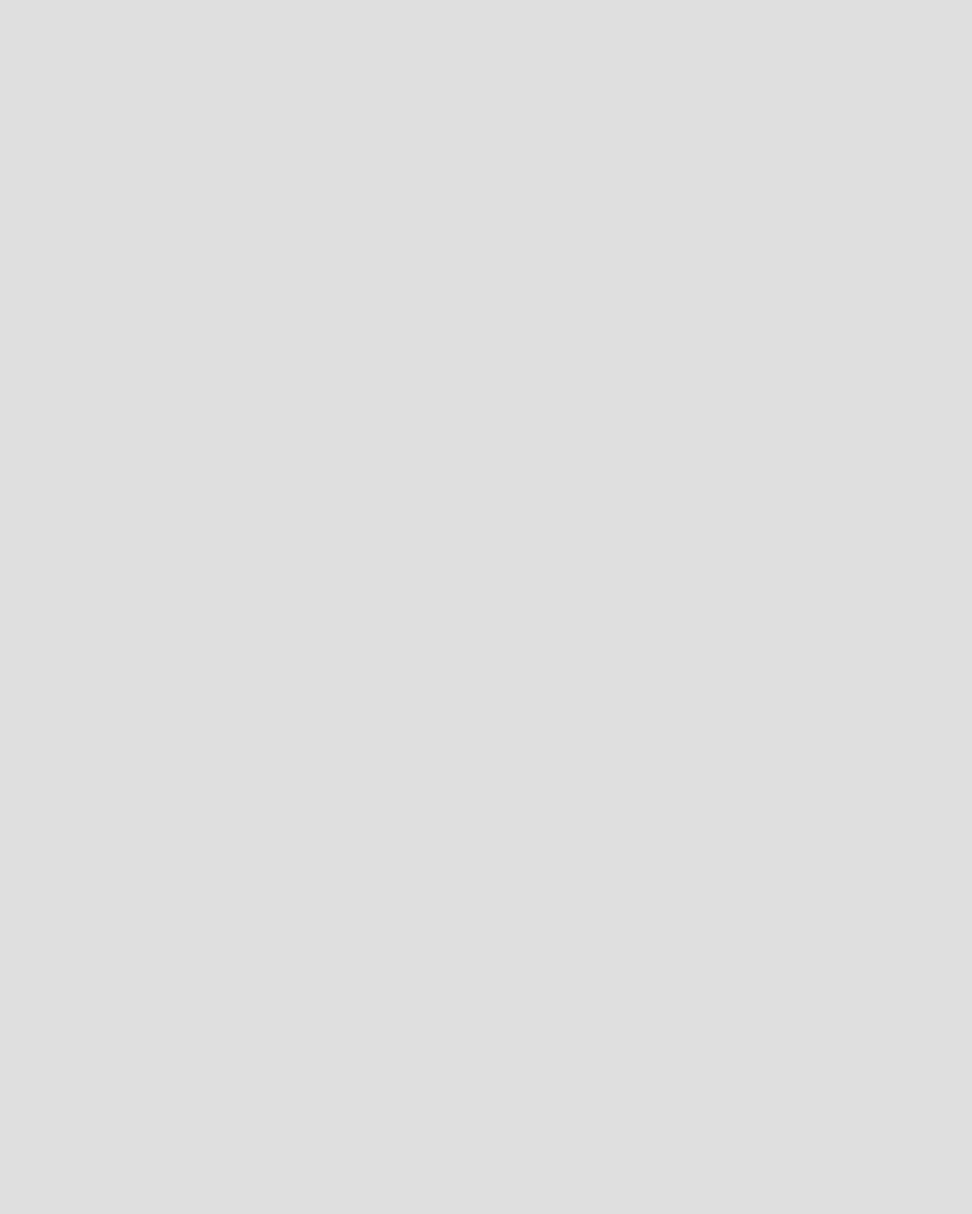
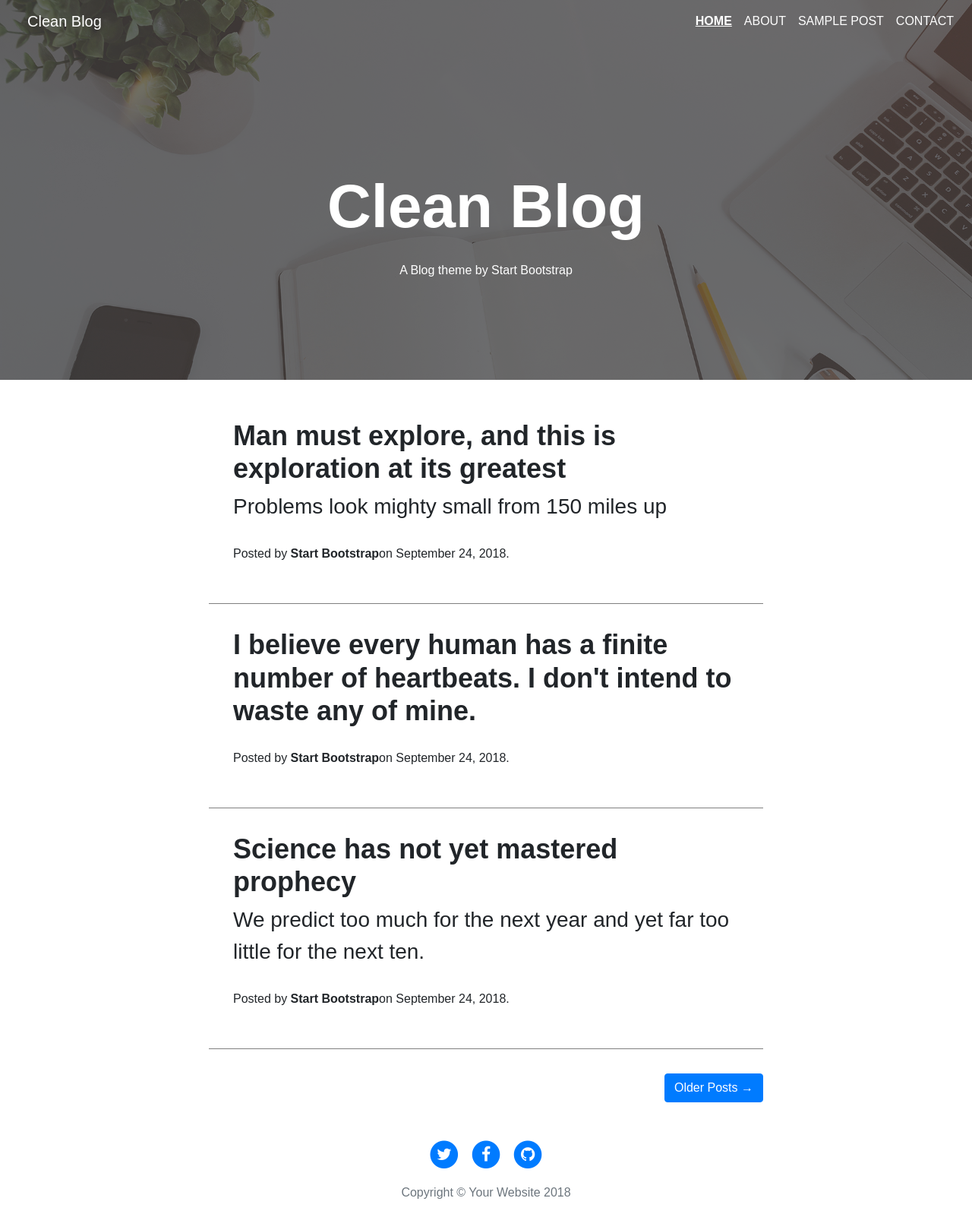
Before and after one commit to alexandrekings/templateBootstrap, a plain HTML site: page index.html in a window 1280 px wide. Shown: the whole page at 76% size. Before the commit the page ends 800 px from the top, so only its background shows below. Drawn offline with nearby package versions, Linux system fonts and the light colour scheme.

Commit message:
primera pantalla

```diff
--- a/css/style.css
+++ b/css/style.css
@@ -1,30 +1,24 @@
 /*general*/
 body{
     font-family: 'arial', serif;
-    background-image: url("../img/graph-tile.png");
-    background-repeat: repeat;
     padding: 0px;
     margin: 0px;
     width: 100%;
-        background-color: #dfdfdf;
+     background-color: #fff;
 }
-.navbar {
+nav{
+        color: #fff;
+    padding: 2em 2em;
+}
 
-    flex-direction: row;
-
-}
 .navbar-brand{
     margin-left: 1em;
 }
 
-.navbar .btn {
-    align-self : flex-end;
-}
-.navbar-expand-lg {
-    -ms-flex-flow: row nowrap;
-    flex-flow: row nowrap;
-    -ms-flex-pack: start;
-    justify-content:  space-between!important;
+.title {
+    font-size: 5rem;
+    margin-top:2em;
+    font-weight: bolder;
 }
 
 .yellowbar{
@@ -82,22 +76,87 @@ body{
 .red{
     background-color: red;
 }
+
+
+/*fondo hero*/
+.fondo{
+
+      position: absolute;
+    width: 100%;
+    height: 500px;
+    max-height: 500px;
+    background-size: cover;
+    background-color: #455d7173;
+    z-index: -1;
+    background-image: url(../img/home-bg.jpg);
+}
+
+
+
+.fondo:after {
+    content: '';
+    position: absolute;
+    top: 0;
+    left: 0;
+    width: 100%;
+    height: 500px;
+    max-height: 500px;
+    background-color: #404040;
+    opacity: 0.75;
+}
+/*principal*/
+
+.principal {
+      min-height: 29rem;
+    color: #fff;
+    text-align: center;
+}
+
+.tarjeta{
+    border-bottom: 1px solid gray;
+    padding: 2em;
+}
+.tarjeta h3{
+        font-weight: bolder;    font-size: 36px;font-weight: 800;}
+.tarjeta p{
+        font-size: 1.75rem;
+}
+.tarjeta small{
+    font-size: 1rem;
+}
+.mainbutton{
+    padding-top: 2em;
+    padding-bottom: 3em;
+}
+.nav-link {
+    color: white!important;
+    text-transform: uppercase;
+}
+.navbar-light .navbar-nav .active a{
+    color: white!important;
+    font-weight: bolder;
+    text-decoration: underline;
+}
 @media screen and (max-width:480px){
-
+   .title {
+    font-size: 5rem;
+    margin-top: 1em;
+    font-weight: bolder;
+}
 }
 
 @media screen and (min-width:480px) and (max-width:767px){
-
+   .title {
+    font-size: 5rem;
+    margin-top: 1em;
+    font-weight: bolder;
+}
 }
 
 @media screen and (min-width:768px) and (max-width:1023px){
 
 }
-@media (min-width: 992px){
-.navbar-expand-lg .navbar-toggler {
-    display: block;
-}
-}
+
 @media all and (min-width:1024px){
 
 }
--- a/index.html
+++ b/index.html
@@ -10,8 +10,100 @@
     <link rel="stylesheet" type="text/css" href="css/font-awesome.min.css">
     <link rel="stylesheet" type="text/css" href="css/style.css">
 </head>
-<body >
+<body>
+  <header class="principal">
+    <div class="fondo"></div>
+        <nav class="navbar navbar-light navbar-expand-lg ">
+          <a class="navbar-brand">Clean Blog</a>
+          <button class="navbar-toggler" type="button" data-toggle="collapse" data-target="#navbarNav" aria-controls="navbarNav" aria-expanded="false" aria-label="Toggle navigation">
+            <span class="navbar-toggler-icon"></span>
+          </button>
+           <div class="collapse navbar-collapse flex-row-reverse " id="navbarNav">
+            <ul class="navbar-nav">
+              <li class="nav-item active">
+                <a class="nav-link" href="#">Home <span class="sr-only">(current)</span></a>
+              </li>
+              <li class="nav-item">
+                <a class="nav-link" href="#">About</a>
+              </li>
+              <li class="nav-item">
+                <a class="nav-link" href="#">Sample Post</a>
+              </li>
+              <li class="nav-item ">
+                <a class="nav-link disabled" href="#">Contact</a>
+              </li>
+            </ul>
+          </div>
 
+        </nav>
+        <div class="row">
+          <div class="col">
+        <div class="d-flex flex-column align-items-center principal">
+          <h2 class="title p-2 bd-highlight">Clean Blog</h2>
+        <p class="p-2 bd-highlight">A Blog theme by Start Bootstrap</p>
+      </div>
+      </div>
+    </div>
+    </header>
+
+    <section class="container">
+       <div class="row justify-content-center">
+        <div class="col col-md-8">
+          <div class="col-md-auto tarjeta">
+            <h3>Man must explore, and this is exploration at its greatest</h3>
+            <p class="subtitle">Problems look mighty small from 150 miles up</p>
+            <p><small> Posted by <strong>Start Bootstrap</strong>on September 24, 2018.</small></p>
+          </div>
+           <div class="col-md-auto tarjeta">
+          <h3>I believe every human has a finite number of heartbeats. I don't intend to waste any of mine.</h3>
+          <p class="subtitle"></p>
+          <p><small> Posted by <strong>Start Bootstrap</strong>on September 24, 2018.</small></p>
+        </div>
+         <div class="col-md-auto tarjeta">
+          <h3>Science has not yet mastered prophecy</h3>
+          <p class="subtitle">We predict too much for the next year and yet far too little for the next ten.
+</p>
+          <p><small> Posted by <strong>Start Bootstrap</strong>on September 24, 2018.</small></p>
+        </div>
+        <div class="clearfix mainbutton">
+            <a class="btn btn-primary float-right" href="#">Older Posts →</a>
+          </div>
+        </div>
+      </div>
+    </section>
+    <section class="container">
+        <div class="row">
+          <div class="col-lg-8 col-md-10 mx-auto">
+            <ul class="list-inline text-center">
+              <li class="list-inline-item">
+                <a href="#">
+                  <span class="fa-stack fa-lg">
+                    <i class="fa fa-circle fa-stack-2x"></i>
+                    <i class="fa fa-twitter fa-stack-1x fa-inverse"></i>
+                  </span>
+                </a>
+              </li>
+              <li class="list-inline-item">
+                <a href="#">
+                  <span class="fa-stack fa-lg">
+                    <i class="fa fa-circle fa-stack-2x"></i>
+                    <i class="fa fa-facebook fa-stack-1x fa-inverse"></i>
+                  </span>
+                </a>
+              </li>
+              <li class="list-inline-item">
+                <a href="#">
+                  <span class="fa-stack fa-lg">
+                    <i class="fa fa-circle fa-stack-2x"></i>
+                    <i class="fa fa-github fa-stack-1x fa-inverse"></i>
+                  </span>
+                </a>
+              </li>
+            </ul>
+            <p class="copyright text-muted text-center">Copyright © Your Website 2018</p>
+          </div>
+        </div>
+      </section>
 
 <!--scripts-->
 <script src="https://code.jquery.com/jquery-3.3.1.slim.min.js" integrity="sha384-q8i/X+965DzO0rT7abK41JStQIAqVgRVzpbzo5smXKp4YfRvH+8abtTE1Pi6jizo" crossorigin="anonymous"></script>
```
